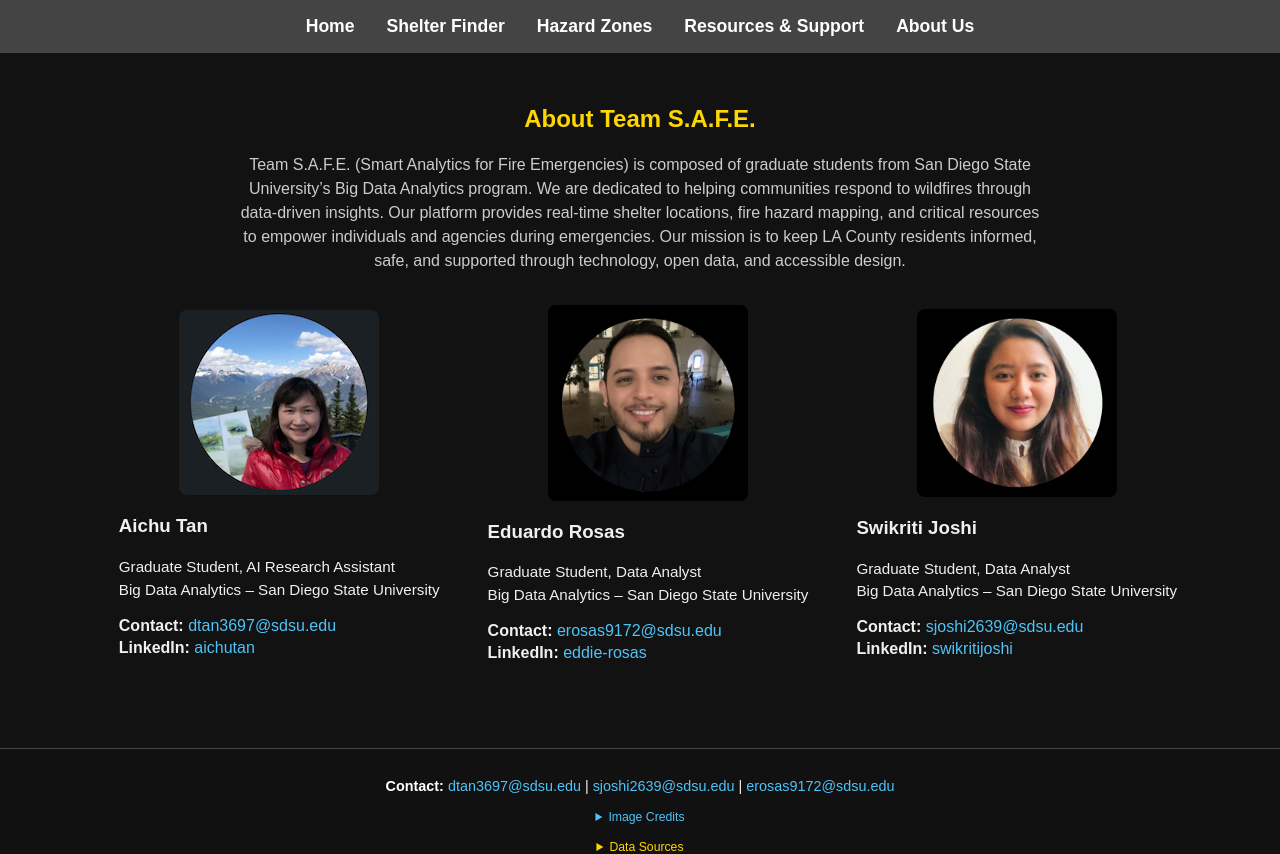
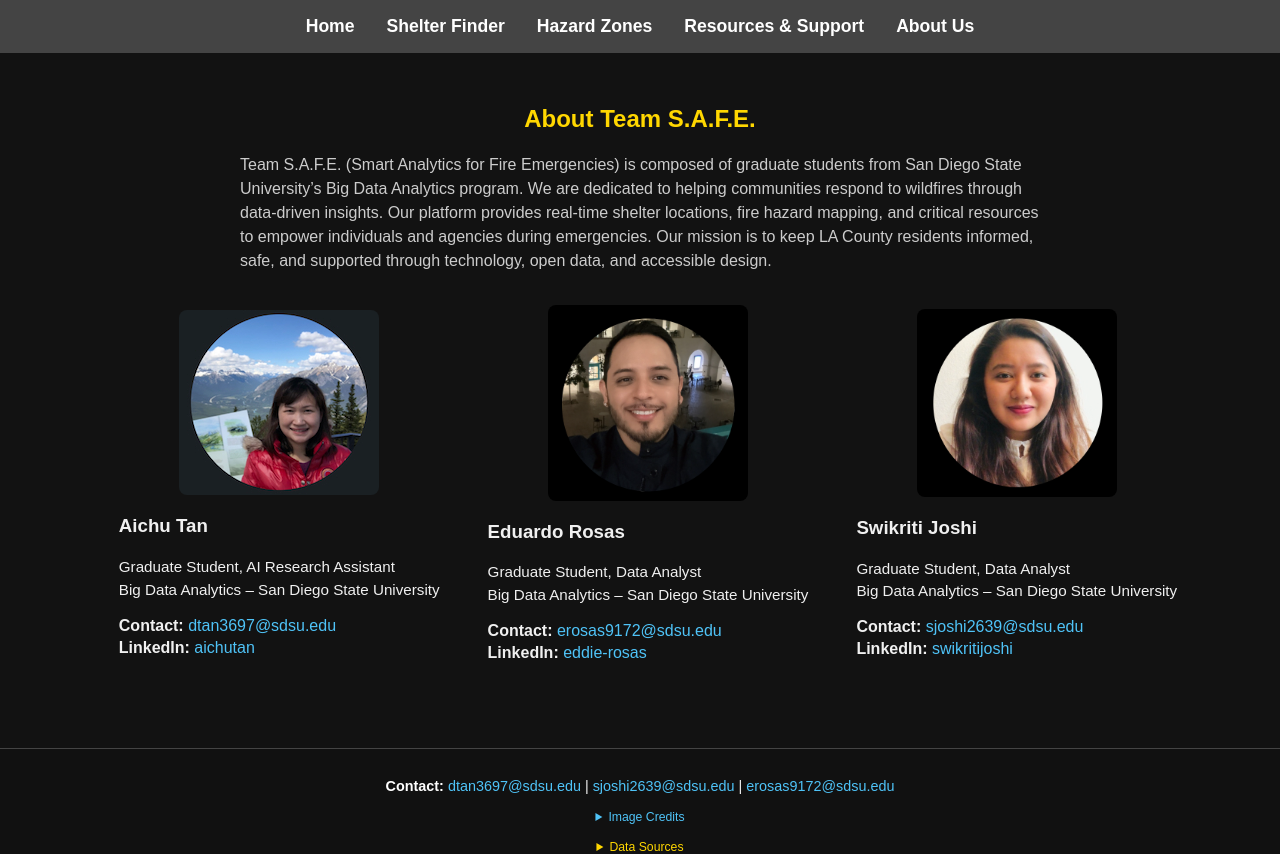
Before and after one commit to sdsusafe/sdsusafe.github.io, a Jekyll site: the page built from about_us/index.html, in a window 1280 px wide. Shown: the part 540-1394 px from the top of the page. Built offline with Jekyll 4.4.1, drawn with Linux system fonts in a browser that asks for light colours.

Commit message:
Update index.html

```diff
--- a/about_us/index.html
+++ b/about_us/index.html
@@ -6,7 +6,7 @@ title: About Team S.A.F.E.
 <section id="tab-about">
   <h2 style="text-align: center; color: #ffd700;">About Team S.A.F.E.</h2>
 
-  <p style="text-align: center; color: #ccc; max-width: 800px; margin: 0 auto 2rem; line-height: 1.5;">
+  <p style="text-align: left; color: #ccc; max-width: 800px; margin: 0 auto 2rem; line-height: 1.5;">
     Team S.A.F.E. (Smart Analytics for Fire Emergencies) is composed of graduate students from San Diego State University’s Big Data Analytics program. We are dedicated to helping communities respond to wildfires through data-driven insights. Our platform provides real-time shelter locations, fire hazard mapping, and critical resources to empower individuals and agencies during emergencies. Our mission is to keep LA County residents informed, safe, and supported through technology, open data, and accessible design.
   </p>
 
```
